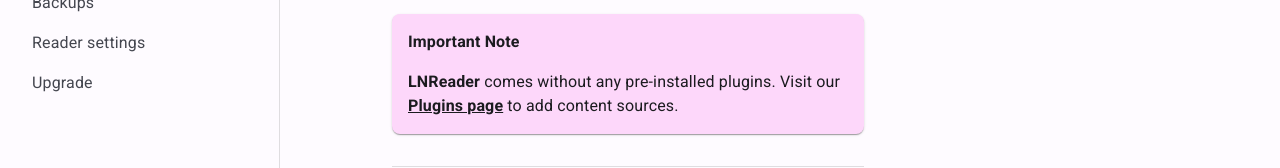
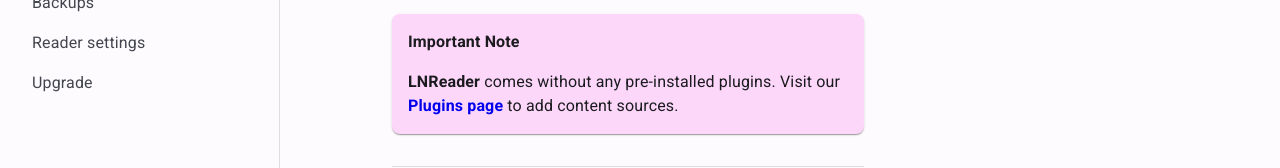
Before and after one commit to LNReader/LNReader.github.io, a React (Vite) app: page /download in a window 1280 px wide. Shown: the part 339-507 px from the top of the page. Built offline with nearby package versions, Linux system fonts and the light colour scheme.

Commit message:
Fix: internal link

```diff
--- a/src/routes/download/index.tsx
+++ b/src/routes/download/index.tsx
@@ -1,10 +1,12 @@
 import Layout from "@components/Layout";
 import Page from "@components/Page";
 import { useTheme } from "@hooks/useTheme";
-import { Box, Button, Card, Divider, Typography, Link } from "@mui/material";
+import { Box, Button, Card, Divider, Typography } from "@mui/material";
 import { Android } from "@mui/icons-material";
+import { Link } from "react-router-dom";
 
-const downloadLink = "https://github.com/LNReader/lnreader/releases/download/v2.0.0-beta.2/lnreader-v2.0.0-beta.2.apk";
+const downloadLink =
+  "https://github.com/LNReader/lnreader/releases/download/v2.0.0-beta.2/lnreader-v2.0.0-beta.2.apk";
 
 export default function Download() {
   const theme = useTheme();
@@ -16,7 +18,9 @@ export default function Download() {
         content={
           <Box>
             <Typography sx={{ mt: 2 }}>
-              <b>LNReader</b> is a Tachiyomi-like, free and open source light novel reader for Android. Download it now and start enjoying your favorite stories!
+              <b>LNReader</b> is a Tachiyomi-like, free and open source light
+              novel reader for Android. Download it now and start enjoying your
+              favorite stories!
             </Typography>
             <Box sx={{ my: 4, textAlign: "center" }}>
               <Button
@@ -50,14 +54,15 @@ export default function Download() {
                 Important Note
               </Typography>
               <Typography sx={{ fontSize: 16 }}>
-                <b>LNReader</b> comes without any pre-installed plugins. Visit our{" "}
-                <Link href="/plugins" color="inherit">
+                <b>LNReader</b> comes without any pre-installed plugins. Visit
+                our{" "}
+                <Link to="/plugins" color="inherit">
                   <b>Plugins page</b>
                 </Link>{" "}
                 to add content sources.
               </Typography>
             </Card>
-              {/* for later? thought I would find lines in Readme.*/}
+            {/* for later? thought I would find lines in Readme.*/}
             {/*
             <Box sx={{ mt: 4 }}>
               <Typography variant="h6" sx={{ mb: 2 }}>
```
